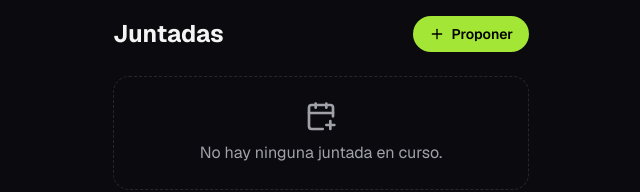
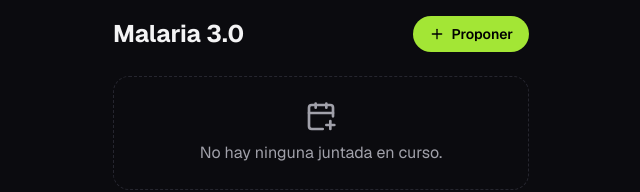
Before and after one commit to iagelform-lang/malaria, a Next.js app: page / in a window 1280 px wide. Shown: the top 192 px of the page, without its empty margins (319-959 px from the left). Built offline with nearby package versions, Linux system fonts and the light colour scheme; no server answers; the database is empty.

Commit message:
Renombrar la app a Malaria 3.0
Co-Authored-By: Claude Opus 5.5 <noreply@anthropic.com>
Claude-Session: https://claude.ai/code/session_015k8PZZVMVfDAhJwePqgVX4

```diff
--- a/app/(app)/page.tsx
+++ b/app/(app)/page.tsx
@@ -9,7 +9,7 @@ export default function InicioPage() {
   return (
     <div className="flex flex-col gap-6">
       <div className="flex items-center justify-between">
-        <h1 className="text-2xl font-bold">Juntadas</h1>
+        <h1 className="text-2xl font-bold">Malaria 3.0</h1>
         <Link
           href="/juntada/nueva"
           className="flex items-center gap-1.5 rounded-full bg-acento px-4 py-2 text-sm font-semibold text-black active:scale-95"
--- a/app/layout.tsx
+++ b/app/layout.tsx
@@ -4,11 +4,11 @@ import { GeistMono } from "geist/font/mono";
 import "./globals.css";
 
 export const metadata: Metadata = {
-  title: "Juntadas",
+  title: "Malaria 3.0",
   description: "Asistencia, tiempos y estadísticas de nuestras juntadas",
   appleWebApp: {
     capable: true,
-    title: "Juntadas",
+    title: "Malaria 3.0",
     statusBarStyle: "black-translucent",
   },
   icons: {
--- a/app/login/page.tsx
+++ b/app/login/page.tsx
@@ -66,7 +66,7 @@ export default function LoginPage() {
           <div className="grid size-16 place-items-center rounded-2xl bg-acento/15 text-acento">
             <PartyPopper className="size-8" />
           </div>
-          <h1 className="text-3xl font-bold tracking-tight">Juntadas</h1>
+          <h1 className="text-3xl font-bold tracking-tight">Malaria 3.0</h1>
           <p className="text-texto-suave">
             {paso === "email"
               ? "Entrá con tu mail. Te mandamos un código."
--- a/app/manifest.ts
+++ b/app/manifest.ts
@@ -2,8 +2,8 @@ import type { MetadataRoute } from "next";
 
 export default function manifest(): MetadataRoute.Manifest {
   return {
-    name: "Juntadas",
-    short_name: "Juntadas",
+    name: "Malaria 3.0",
+    short_name: "Malaria 3.0",
     description: "Asistencia, tiempos y estadísticas de nuestras juntadas",
     start_url: "/",
     scope: "/",
```
Also changed, not shown: 1 other file (tests, documents, lock files or other folders).
